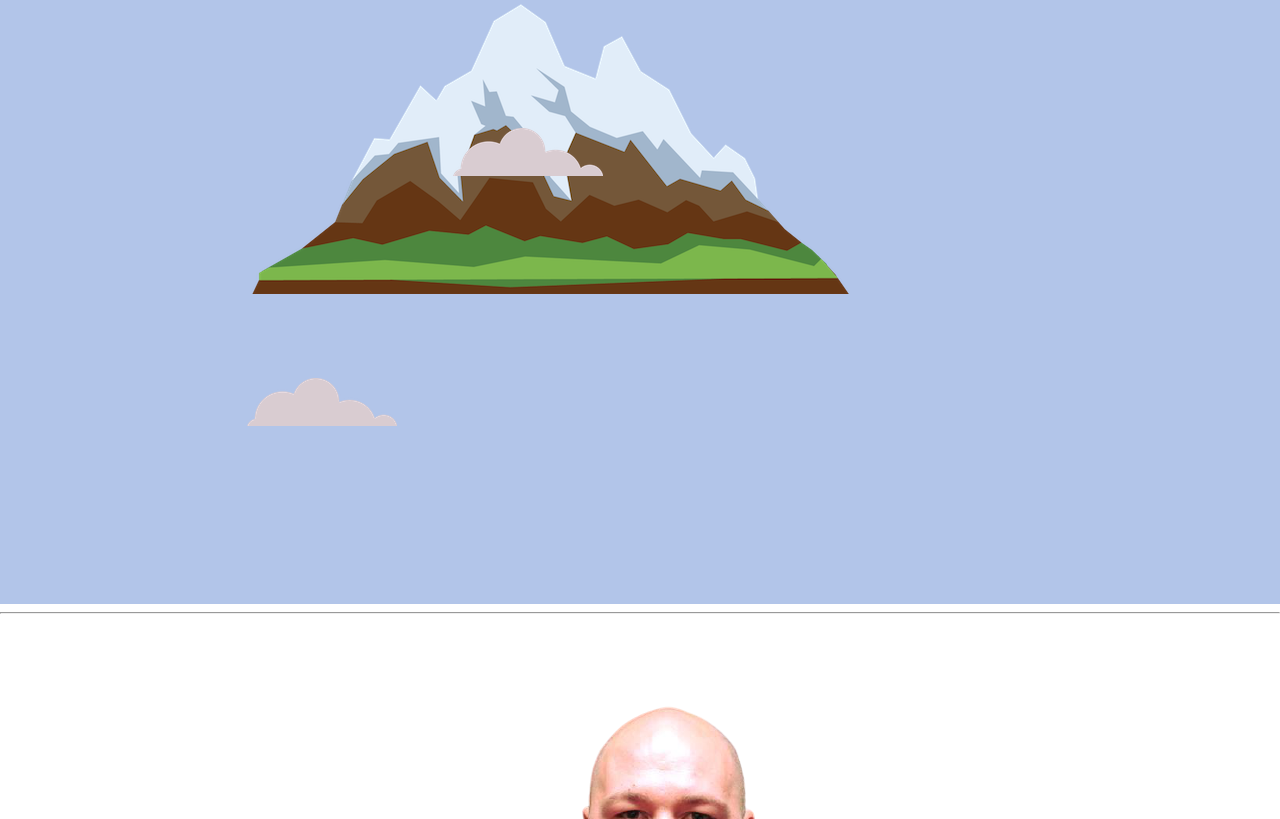
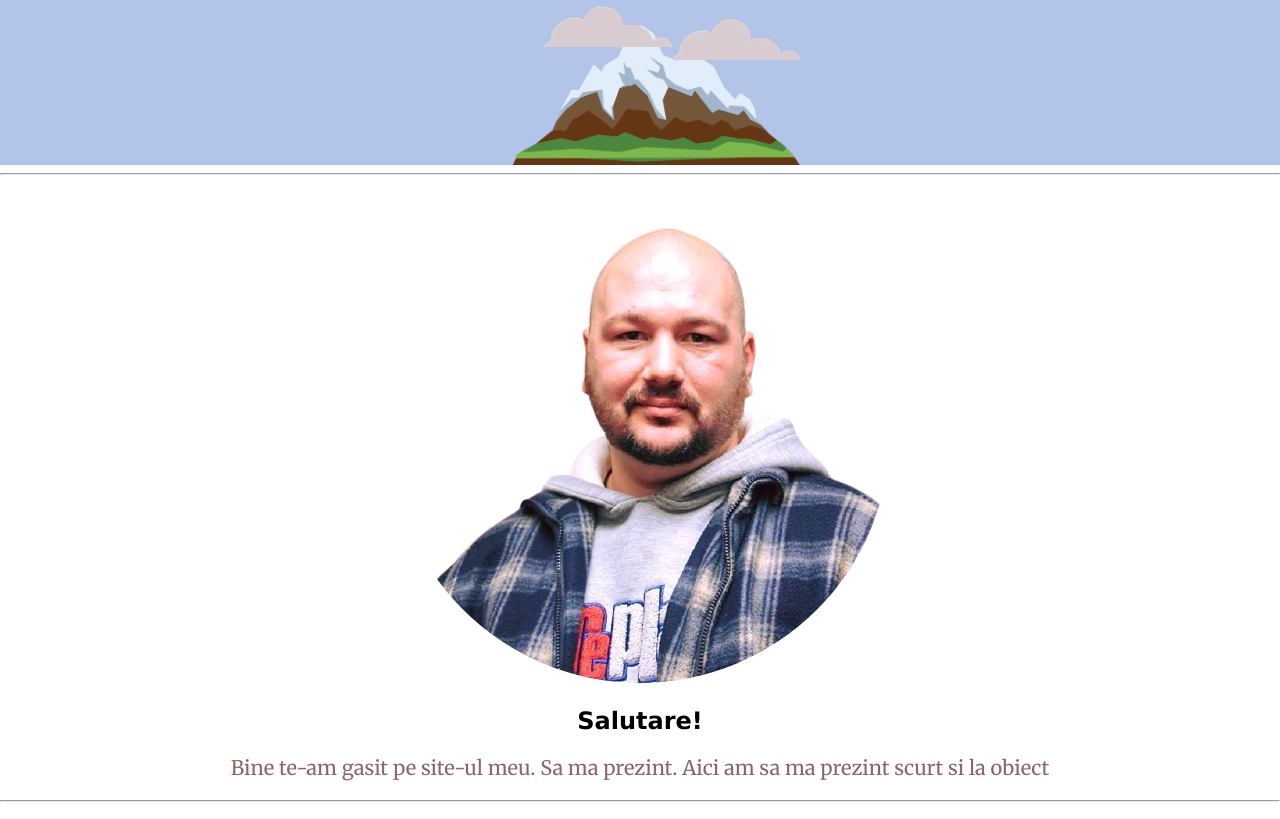
Before and after one commit to iliemariuscosmin/DespreMine, a plain HTML site: page index.html in a window 1280 px wide. Shown: the part 344-1163 px from the top of the page. Drawn offline with Linux system fonts and the light colour scheme.

Commit message:
Update styles.css

```diff
--- a/css/styles.css
+++ b/css/styles.css
@@ -1,8 +1,11 @@
+
+
 /**********TAG SELECTORS**********/
+
 body {
   -webkit-margin-start: 0px;
   -webkit-margin-end: 0px;
-  /* background-color: #EDECFE; */
+  /* background-color: #66BFBF; */
   margin-top: 0px;
   margin-right: 0px;
   margin-left: 0px;
@@ -10,50 +13,53 @@ body {
   font-family: Verdana, sans-serif;
   text-align: center;
   text-decoration: wavy;
+  width: 100%;
 }
 
 head{
     background-color: #Eaf6f6;
+
 }
 
 div{
     border-color: black;
-    padding: 20px;
+    padding: auto;
+    position: relative;
+
     }
 
 h1 {
   position: auto;
-  /* margin-top: 20px;*/
+  margin-top: 20px;
   font-size: 90px;
 /*   color: rgb(36, 3, 3);*/
-  color: #66BFBF;
+  color: black;
   font-family: 'Sacramento', cursive;
-  margin: 30px auto 0 auto;
-}
+/*   margin: 30px auto 0 auto;
+ */}
 
 
 h2 {
   /* color: rgb(36, 3, 3); */
-  color: #66BFBF;
+  color: black;
 }
 
 h3 {
   /* color: rgb(36, 3, 3); */
-  color: #66BFBF;
+  color: black;
   font-size: 2rem;
 }
 
 p {
     font-size: 20px;
-    color: saddlebrown;
-    /* color: #66BFBF; */
+    color: rgba(66, 5, 5, 0.61);
     position: relative;
     font-family: 'Merriweather', serif;
 
 }
 .pmaimic{
   font-size: 15px;
-  color: saddlebrown;
+  color: rgba(66, 5, 5, 0.884);
   opacity: 50%;
 }
 br {
@@ -88,23 +94,27 @@ br {
 }
 
 .primulNor{
-  position: relative;
-  right: 300px;
-  left: 50px;
+  position: absolute;
+  left: 35%;
+  top: 15%;
+  bottom: 50px;
+  width: 20%;
 }
 
 .secundNor{
-  position: relative;
-  left: 100px;
-  bottom: 250px;
+  position: absolute;
+  left: 55%;
+  top: 25%;
+  width: 20%;
+  bottom: 50px;
 }
 
 .muntele{
-  position: relative;
-    left: 200px;
-    bottom: 80px;
-    margin: 50 auto 0 auto;
-}
+  position: absolute;
+  width: 45%;
+  bottom: -50px;
+  right: 25%;
+  }
 
 .bacon {
   background-color: green;
```
